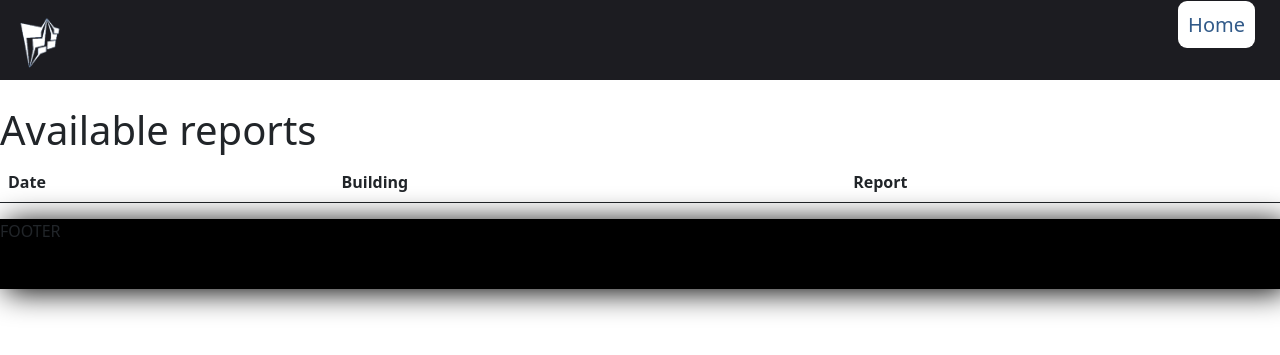
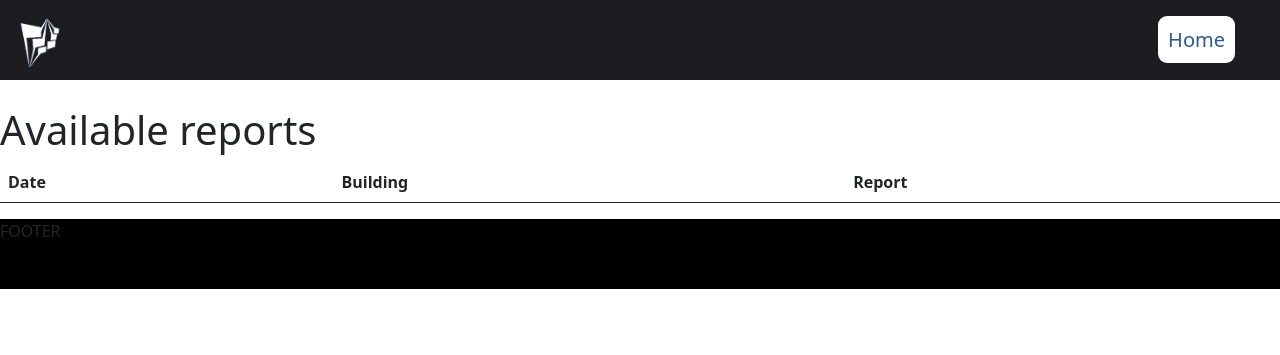
Before and after one commit to iFairPlay22/EPS3-Report-Server, a Flask app: page / in a window 1280 px wide. Shown: the top 355 px of the page. Run offline with Flask 2, Linux system fonts and the light colour scheme; lists and menus that the app fills with data are empty.

Commit message:
Update base.css

```diff
--- a/static/css/base.css
+++ b/static/css/base.css
@@ -18,6 +18,7 @@ header{
 	border-radius: 9px;
 	border: black;
 	padding: 10px;
+	margin-top: 15px;
 	background-color: white;
 }
 #button:hover{
@@ -42,10 +43,15 @@ header{
 }
 li
 {
-	margin: 10px;
+	margin: 15px;
 	display: inline;
 	width: 250px;
 
+}
+ul {
+    text-align: center;
+    margin: 15px;
+    border: none;
 }
 @keyframes header1 {
 	from{
@@ -57,7 +63,6 @@ li
 }
 footer{
     background-color: black;
-	box-shadow: 6px 3px 30px black;
     height: 70px;
 
 }
```
